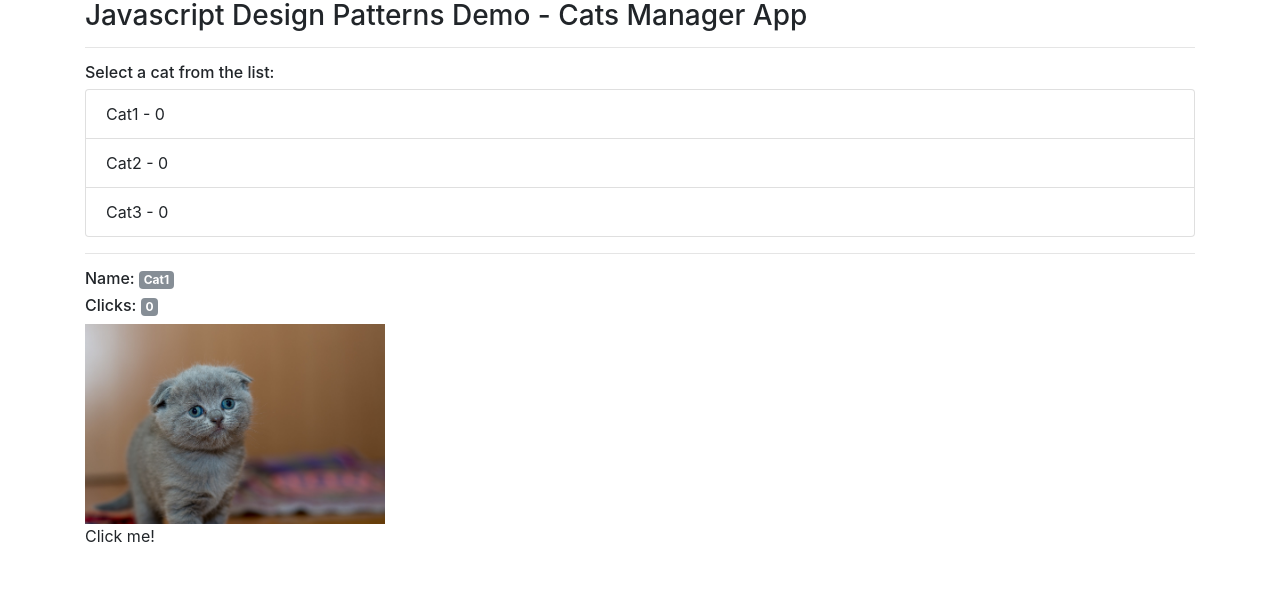
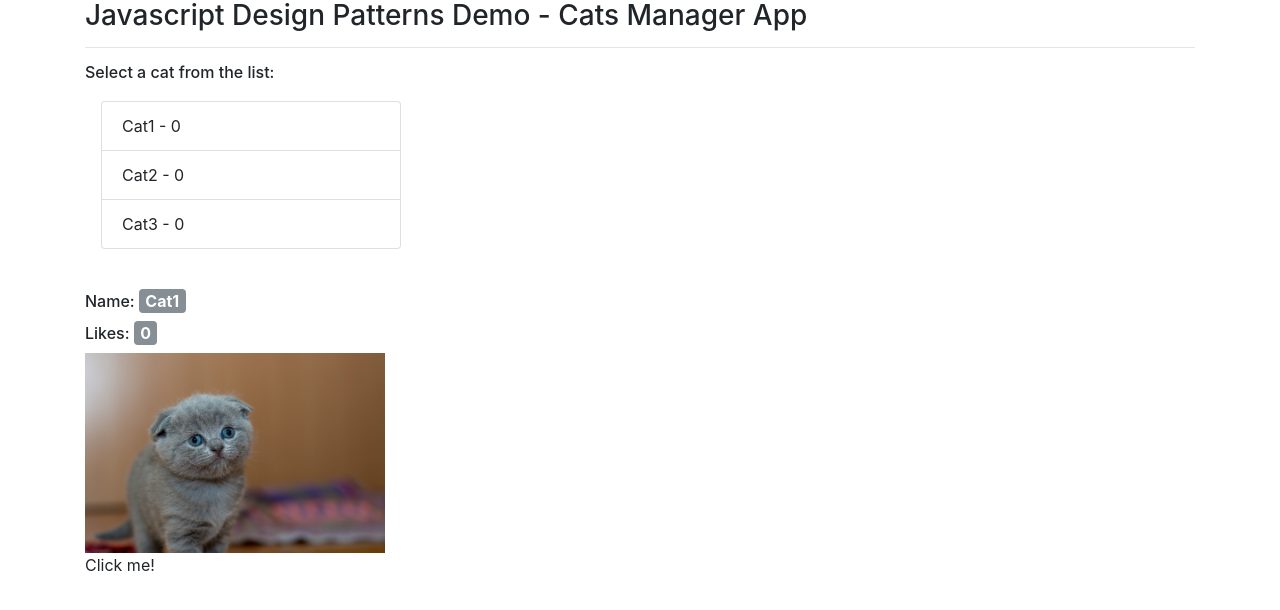
Before and after one commit to rramadev/Javascript-Design-Patterns_Cat-Manager-App, a website: page src/index.html in a window 1280 px wide. Drawn offline with nearby package versions, Linux system fonts and the light colour scheme.

Commit message:
Added new viewImg

```diff
--- a/src/assets/css/styles.css
+++ b/src/assets/css/styles.css
@@ -1,3 +1,21 @@
-ul li, img {
+.list-group {
+  margin-top: 1.2em;
+}
+
+li {
+  cursor: pointer;
+  width: 300px;
+  margin: 0 1em;
+}
+
+.badge {
+  font-size: 1em;
+}
+
+.image {
+  margin-top: 2.5em;
+}
+
+#catImg{
   cursor: pointer;
 }
--- a/src/assets/js/app.js
+++ b/src/assets/js/app.js
@@ -32,29 +32,27 @@ const catManager = {
 
   showCat: function(cat) {
     this.selected = cat.id;
-    viewManager.render(cat);
+    viewImg.render(cat);
   },
 
   addClick: function() {
     data.catList[this.selected].clicks += 1;
-    viewManager.render(data.catList[this.selected]);
+    viewImg.render(data.catList[this.selected]);
   },
 
   init: function() {
-    viewManager.init();
+    viewImg.init();
+    viewList.init();
+
+    // Show Cat1 from start
+    this.showCat(this.getList()[0]);
   }
 };
 
-const viewManager = {
+const viewList = {
   init: function() {
     this.elList = document.getElementById('list');
-    this.elName = document.getElementById('name');
-    this.elCounter = document.getElementById('counter');
-    this.elCatImg = document.getElementById('catImg');
-
     let catList = catManager.getList();
-
-    console.log(catList);
 
     catList.forEach((cat) => {
       let li = document.createElement('li');
@@ -72,21 +70,25 @@ const viewManager = {
 
       this.elList.appendChild(li);
     });
+  }
+};
+
+const viewImg = {
+  init: function() {
+    this.elName = document.getElementById('name');
+    this.elCounter = document.getElementById('counter');
+    this.elCatImg = document.getElementById('catImg');
 
     this.elCatImg.addEventListener('click', function() {
-        catManager.addClick();
-      }
-    );
-
-    // Show Cat1 from start
-    catManager.showCat(catList[0]);
+      catManager.addClick();
+    });
   },
   render: function(cat) {
     this.elName.innerHTML = cat.name;
     this.elCounter.innerHTML = cat.clicks;
     this.elCatImg.src = cat.imgSrc;
   }
-};
+}
 
 
 window.onload = function () {
--- a/src/index.html
+++ b/src/index.html
@@ -19,12 +19,13 @@
     <h6>Select a cat from the list:</h6>
     <ul id='list' class="list-group">
     </ul>
-    <hr />
-    <h6>Name: <span id='name' class="badge badge-secondary">[Name]</span></h6>
-    <h6>Clicks: <span id='counter' class="badge badge-secondary">[0]</span></h6>
-    <img id='catImg' src="assets/img/cat1.jpg" class="img-fluid" alt="Responsive image"
-      width="300" height="300">
-    <p>Click me!</p>
+    <div class="image">
+      <h6>Name: <span id='name' class="badge badge-secondary">[Name]</span></h6>
+      <h6>Likes: <span id='counter' class="badge badge-secondary">[0]</span></h6>
+      <img id='catImg' src="assets/img/cat1.jpg" class="img-fluid" alt="Responsive image"
+        width="300" height="300">
+      <p>Click me!</p>
+    </div>
   </div>
 
   <script src="assets/js/app.js"></script>
```
